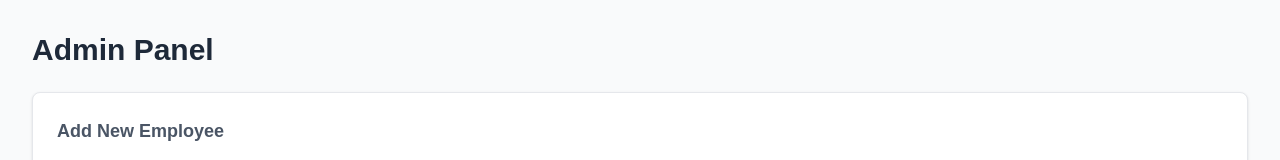
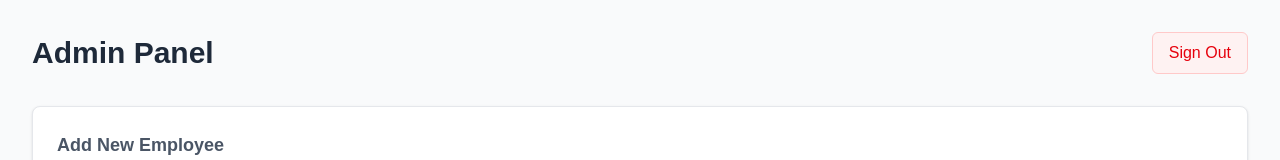
Before and after one commit to sattar-abdul/employee-management-system, a Next.js app: page /admin in a window 1280 px wide. Shown: the top 160 px of the page. Built offline with nearby package versions, Linux system fonts and the light colour scheme; no server answers; the database is empty.

Commit message:
Added Logout functionality

```diff
--- a/src/app/admin/page.tsx
+++ b/src/app/admin/page.tsx
@@ -1,5 +1,6 @@
 "use client";
 import { useEffect, useState } from "react";
+import LogoutButton from "@/components/LogoutButton";
 
 export default function AdminDashboard() {
   const [users, setUsers] = useState([]);
@@ -104,7 +105,13 @@ export default function AdminDashboard() {
 
   return (
     <div className="p-8 bg-gray-50 min-h-screen">
-      <h1 className="text-3xl font-bold mb-6 text-gray-800">Admin Panel {currentUser.role === "superadmin"? "(super admin)":""}</h1>
+      <div className="flex justify-between items-center mb-8">
+        <h1 className="text-3xl font-bold mr-8 text-gray-800">
+          Admin Panel {currentUser.role === "superadmin" ? "(super admin)" : ""}
+        </h1>
+        {/* Logout button */}
+          <LogoutButton />
+      </div>
 
       {/* FEEDBACK MESSAGES (error/success) */}
       {error && (
@@ -197,7 +204,9 @@ export default function AdminDashboard() {
           </thead>
           <tbody>
             {users.length > 0 ? (
-              users.map((u: any) => ( u.status === "active" &&
+              users.map(
+                (u: any) =>
+                  u.status === "active" && (
                     <tr key={u._id} className="border-t hover:bg-gray-50">
                       <td className="p-4 text-gray-800">{u.email}</td>
                       <td className="p-4">
@@ -216,8 +225,8 @@ export default function AdminDashboard() {
 
                       <td className="p-4">
                         {/* Check if the user viewing the page is a Super Admin */}
-                    {JSON.parse(localStorage.getItem("user") || "{}").role ===
-                    "superadmin" ? (
+                        {JSON.parse(localStorage.getItem("user") || "{}")
+                          .role === "superadmin" ? (
                           <div className="flex items-center gap-2">
                             <input
                               type="number"
@@ -265,7 +274,8 @@ export default function AdminDashboard() {
                         </div>
                       </td>
                     </tr>
-              ))
+                  )
+              )
             ) : (
               <tr>
                 <td colSpan={3} className="p-4 text-center text-gray-500">
@@ -296,7 +306,9 @@ export default function AdminDashboard() {
           </thead>
           <tbody>
             {users.length > 0 ? (
-              users.map((u: any) => ( u.status === "inactive" &&
+              users.map(
+                (u: any) =>
+                  u.status === "inactive" && (
                     <tr key={u._id} className="border-t hover:bg-gray-50">
                       <td className="p-4 text-gray-800">{u.email}</td>
                       <td className="p-4">
@@ -315,8 +327,8 @@ export default function AdminDashboard() {
 
                       <td className="p-4">
                         {/* Check if the user viewing the page is a Super Admin */}
-                    {JSON.parse(localStorage.getItem("user") || "{}").role ===
-                    "superadmin" ? (
+                        {JSON.parse(localStorage.getItem("user") || "{}")
+                          .role === "superadmin" ? (
                           <div className="flex items-center gap-2">
                             <input
                               type="number"
@@ -351,7 +363,8 @@ export default function AdminDashboard() {
                         </div>
                       </td>
                     </tr>
-              ))
+                  )
+              )
             ) : (
               <tr>
                 <td colSpan={3} className="p-4 text-center text-gray-500">
--- /dev/null
+++ b/src/app/api/auth/logout/route.ts
@@ -0,0 +1,10 @@
+import { NextResponse } from "next/server";
+
+export default function POST(){
+    const response = NextResponse.json({message: "Logged out successfully"});
+
+    // Clear the cookie by setting it's expiration to the past
+    response.cookies.set('userRole', '', {expires: new Date(0)});
+
+    return response;
+}
--- a/src/app/dashboard/page.tsx
+++ b/src/app/dashboard/page.tsx
@@ -1,5 +1,6 @@
 "use client";
 import { useEffect, useState } from "react";
+import LogoutButton from "@/components/LogoutButton";
 
 export default function UserDashboard() {
   const [user, setUser] = useState<any>(null);
@@ -30,13 +31,16 @@ export default function UserDashboard() {
     <div className="p-8 bg-gray-50 min-h-screen">
       <div className="flex justify-between items-center mb-8">
         <h1 className="text-3xl font-bold text-gray-800">Employee Dashboard</h1>
-        <div className="bg-blue-600 text-white px-4 py-2 rounded-lg shadow">
+        {/* Logout button */}
+        <LogoutButton />
+      </div>
+
+      <div className="bg-blue-600 text-white px-4 py-2 mb-2 rounded-lg shadow">
           Quota:{" "}
           <span className="font-bold">
             {user.leaveQuota - user.leavesTaken} days remaining
           </span>
         </div>
-      </div>
 
       <div className="grid grid-cols-1 md:grid-cols-2 gap-8">
         {/* UPCOMING LEAVES SECTION */}
--- a/src/app/login/page.tsx
+++ b/src/app/login/page.tsx
@@ -42,9 +42,10 @@ export default function LoginPage() {
   return (
     <div className="flex min-h-screen items-center justify-center bg-gray-100">
       <div className="w-full max-w-md p-8 space-y-6 bg-white rounded-xl shadow-md">
-        <h1 className="text-2xl font-bold text-center text-gray-800">
-          Employee Login
-        </h1>
+        <h1 className="text-2xl font-bold text-center text-gray-800">Login</h1>
+        <p className="text-l text-center text-gray-800">
+          Please Login to access the system
+        </p>
 
         {error && (
           <div className="p-3 text-sm text-red-600 bg-red-100 rounded-lg">
--- /dev/null
+++ b/src/components/LogoutButton.tsx
@@ -0,0 +1,26 @@
+"use client";
+import { useRouter } from "next/navigation";
+
+export default function LogoutButton() {
+  const router = useRouter();
+
+  const handleLogout = async () => {
+    // 1. Call the API to clear the cookie
+    await fetch("/api/auth/logout", { method: "POST" });
+
+    // 2. Clear LocalStorage
+    localStorage.removeItem("user");
+
+    // 3. Redirect to home page
+    router.push("/");
+  };
+
+  return (
+    <button
+      onClick={handleLogout}
+      className="bg-red-50 text-red-600 px-4 py-2 rounded-md hover:bg-red-100 transition-colors font-medium border border-red-200"
+    >
+      Sign Out
+    </button>
+  );
+}
```
Lines whose indentation alone changed are shown as unchanged.
